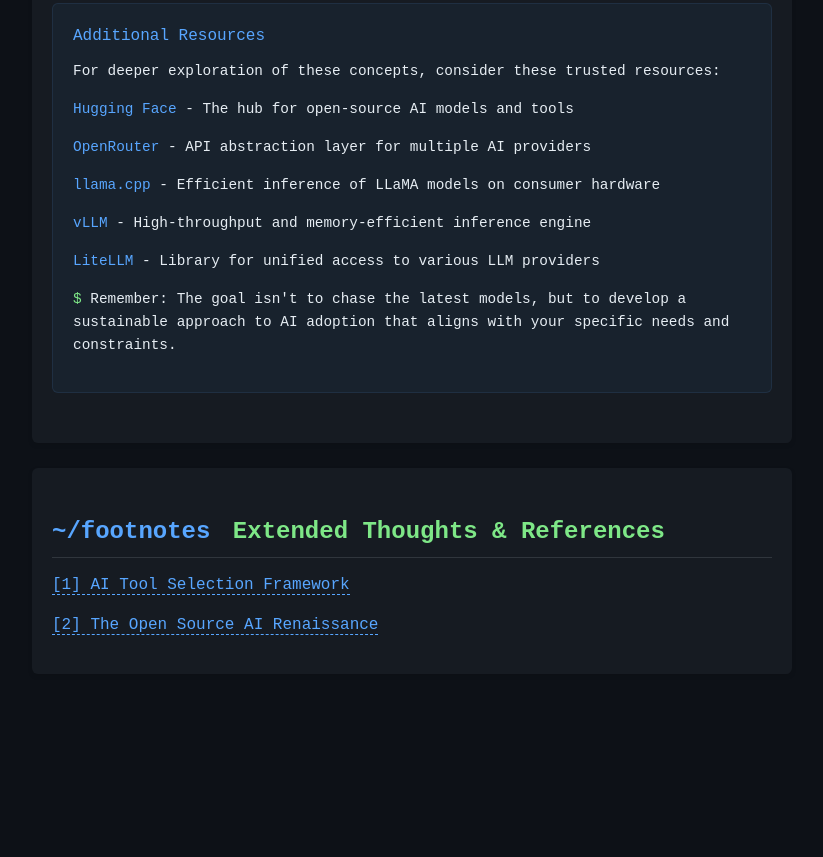
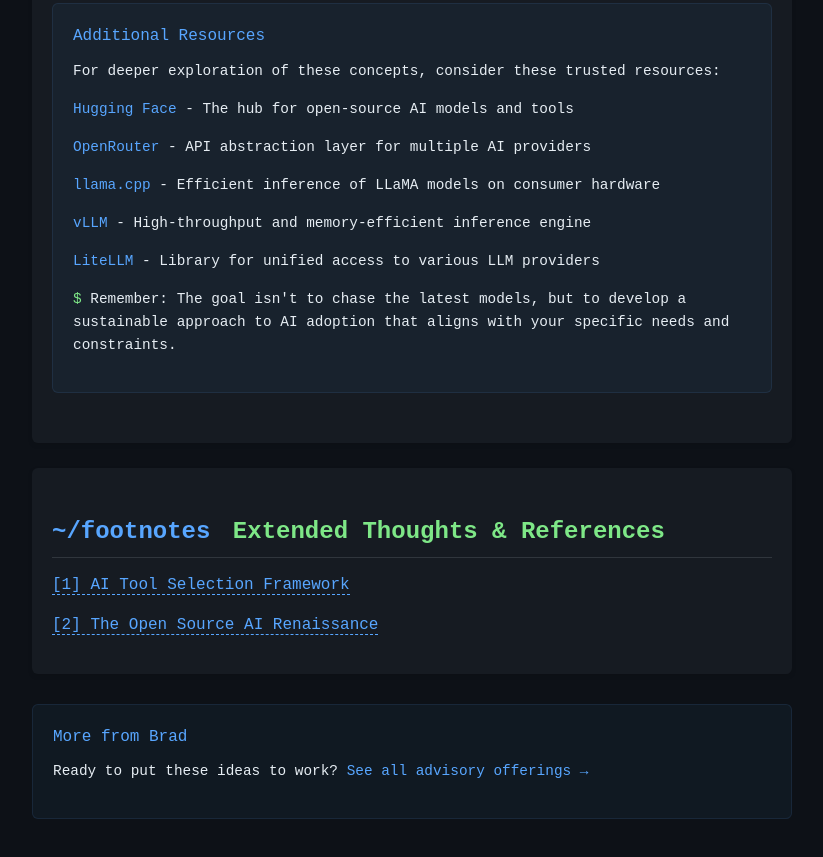
Before and after one commit to bradflaugher/bradflaugher.com, a plain HTML site: page ai_pickers_guide.html in a window 1280 px wide. Shown: the part 3889-4746 px from the top of the page, without its empty margins (228-1051 px from the left). Before the commit the page ends 4608 px from the top, so only its background shows below. Drawn offline with Linux system fonts and the light colour scheme.

Commit message:
Update ai_pickers_guide.html

```diff
--- a/ai_pickers_guide.html
+++ b/ai_pickers_guide.html
@@ -456,6 +456,14 @@
         </div>
     </div>
 
+    <div class="info-section">
+      <div class="info-header">More from Brad</div>
+      <p>
+        Ready to put these ideas to work?
+        <a href="https://bradflaugher.com/">See all advisory offerings →</a>
+      </p>
+    </div>
+
     <script>
         function handleFootnoteClick(footnoteId) {
             const footnoteContent = document.getElementById(footnoteId);
```
